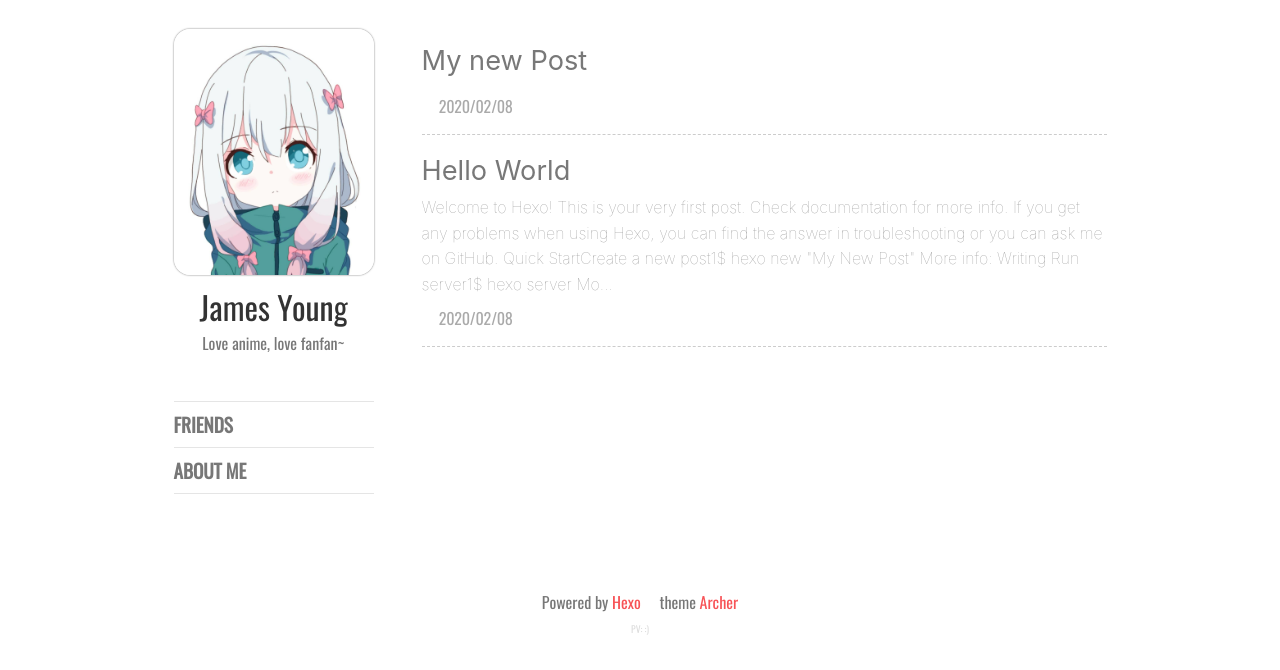
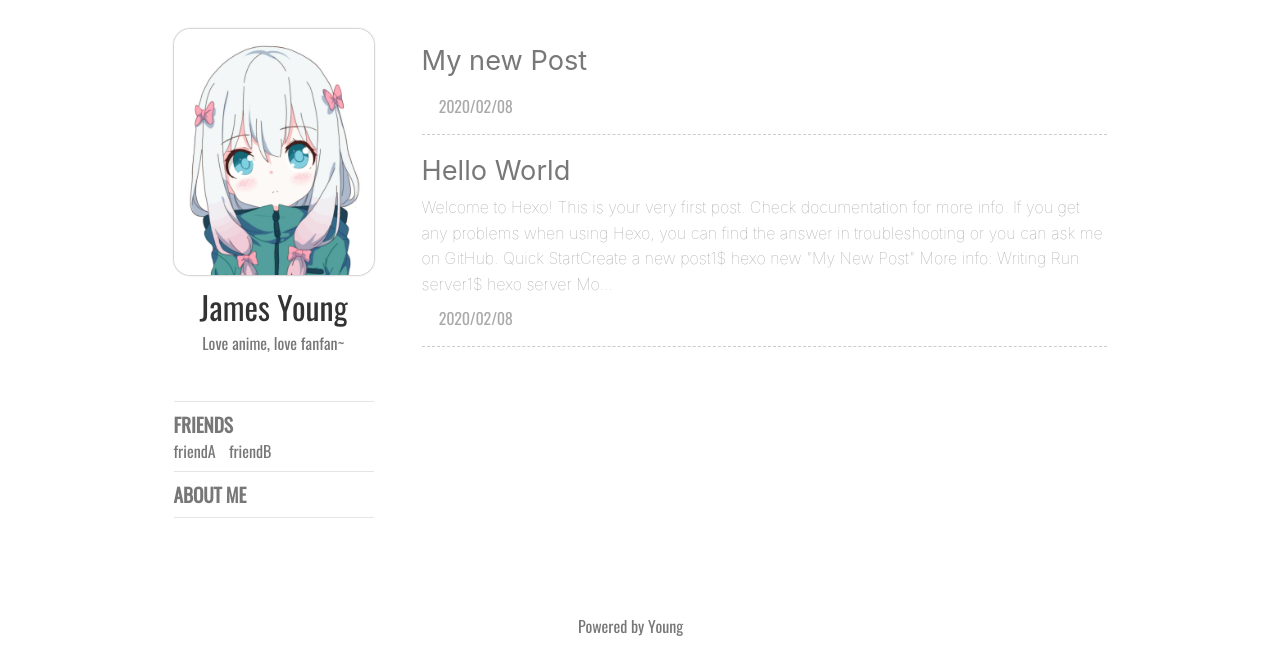
Before and after one commit to JamesYoungg/JamesYoungg.github.io, a plain HTML site: page index.html in a window 1280 px wide. Shown: the part 423-1093 px from the top of the page. Drawn offline with nearby package versions, Linux system fonts and the light colour scheme; some packages are replaced by stand-ins of ours; a script that the page names is missing; a web font is replaced by a local one.

Commit message:
Site updated: 2020-02-09 03:36:14

```diff
--- a/index.html
+++ b/index.html
@@ -492,7 +492,15 @@ Mo...
             <div>FRIENDS</div>
 
 
+                    <span>
+                        <a href= //www.bilibili.com/ target="_black">friendA</a>
+                    </span>
 
+
+
+                    <span>
+                        <a href= //store.steampowered.com/ target="_black">friendB</a>
+                    </span>
 
 
 
@@ -580,18 +588,12 @@ Mo...
 
     <!-- powered by Hexo  -->
     <div class="copyright">
-        <span id="hexo-power">Powered by <a href="https://hexo.io/" target="_blank">Hexo</a></span><span class="iconfont-archer power">&#xe635;</span><span id="theme-info">theme <a href="https://github.com/fi3ework/hexo-theme-archer" target="_blank">Archer</a></span>
+        <span id="Young-power">Powered by Young</span><span class="iconfont-archer power">&#xe635;</span>
     </div>
     <!-- 不蒜子  -->
 
-    <div class="busuanzi-container">
+</footer>
 
-
-    <span id="busuanzi_container_site_pv">PV: <span id="busuanzi_value_site_pv"></span> :)</span>
-
-    </div>
-
-</footer>
     </div>
     <!-- toc -->
 
```
Also changed, not shown: 2020/02/08/My-new-Post/index.html (+2 -8 lines), 2020/02/08/hello-world/index.html (+2 -8 lines), archives/2020/02/index.html (+2 -8 lines), archives/2020/index.html (+2 -8 lines), archives/index.html (+2 -8 lines).
